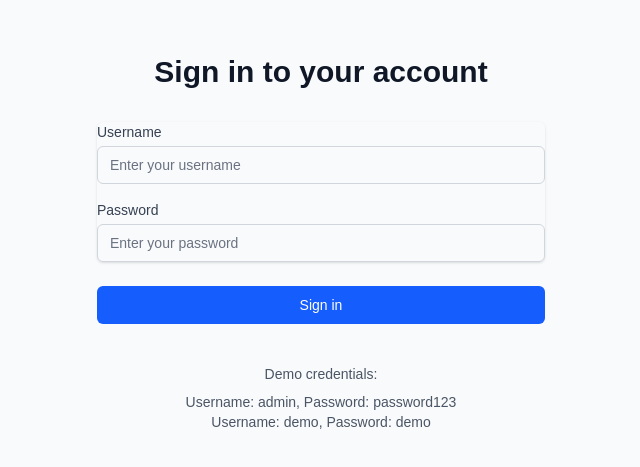
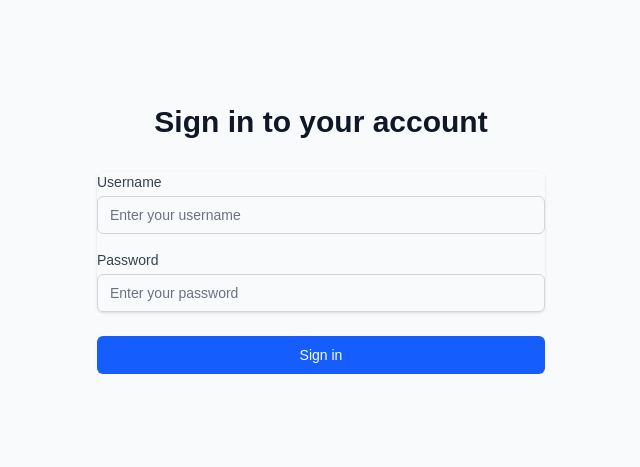
Before and after one commit to mokshchadha/cs_admin, a Next.js app: page /login in a window 1280 px wide. Shown: the part 161-628 px from the top of the page, without its empty margins (319-959 px from the left). Built offline with nearby package versions, Linux system fonts and the light colour scheme.

Commit message:
clean up

```diff
--- a/src/app/login/page.tsx
+++ b/src/app/login/page.tsx
@@ -97,11 +97,6 @@ export default function Login() {
           </div>
 
           <div className="text-center text-sm text-gray-600">
-            <div className="bg-gray-50 p-4 rounded-md">
-              <p className="font-medium mb-2">Demo credentials:</p>
-              <p>Username: <span className="font-mono">admin</span>, Password: <span className="font-mono">password123</span></p>
-              <p>Username: <span className="font-mono">demo</span>, Password: <span className="font-mono">demo</span></p>
-            </div>
           </div>
         </form>
       </div>
```
